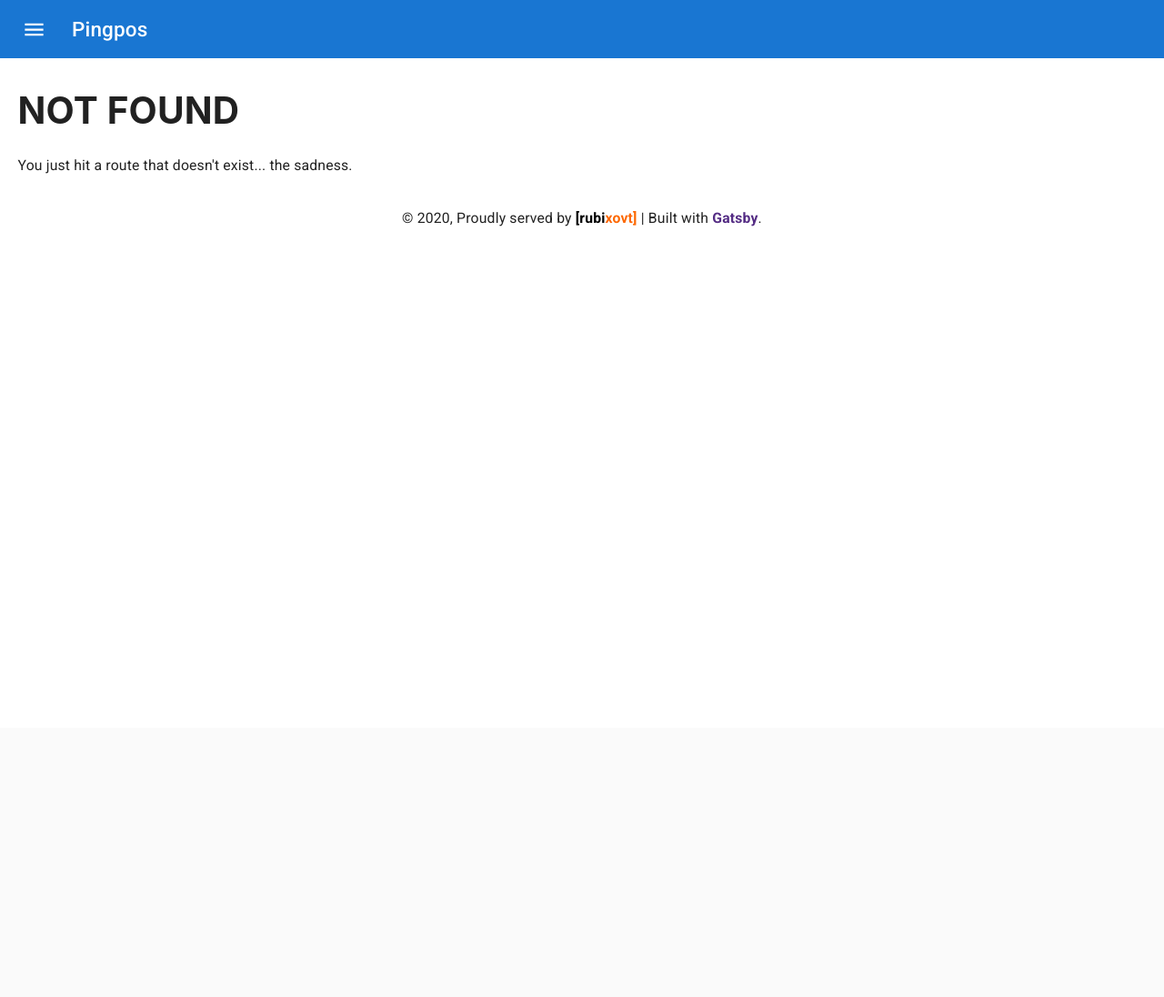
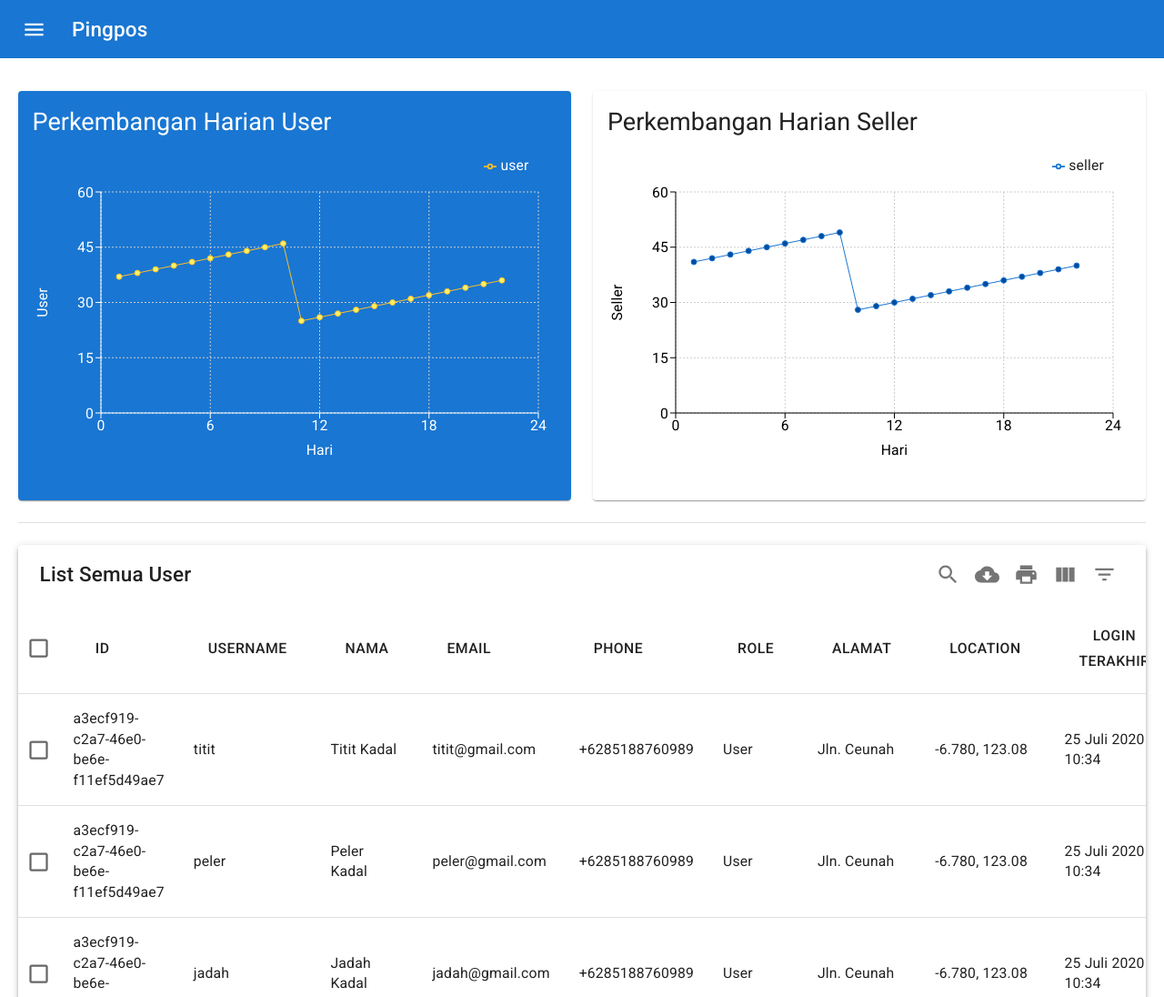
Before and after one commit to padulkemid/pingvent-client, a Gatsby site: page /member in a window 1280 px wide. Before the commit this address had no page. Shown: the top 1096 px of the page at 91% size. Before the commit the page ends 800 px from the top, so only its background shows below. Built offline with nearby package versions, Linux system fonts and the light colour scheme; Gatsby itself is replaced by a stand-in of ours.

Commit message:
Changed user to member     - added user and seller chart     - stepper on edit user inside table

```diff
--- a/src/components/header.js
+++ b/src/components/header.js
@@ -158,12 +158,12 @@ const Header = ({ siteTitle }) => {
               <ListItemText>Barang</ListItemText>
             </ListItem>
           </Link>
-          <Link to="/user">
+          <Link to="/member">
             <ListItem button>
               <ListItemIcon>
                 <PeopleIcon />
               </ListItemIcon>
-              <ListItemText>User</ListItemText>
+              <ListItemText>Member</ListItemText>
             </ListItem>
           </Link>
         </List>
--- /dev/null
+++ b/src/components/user_chart.js
@@ -0,0 +1,136 @@
+import React from 'react';
+
+// @material-ui core
+import Paper from '@material-ui/core/Paper';
+import Typography from '@material-ui/core/Typography';
+import { makeStyles, useTheme } from '@material-ui/core/styles';
+
+// clsx
+import clsx from 'clsx';
+
+// recharts
+import {
+  LineChart,
+  XAxis,
+  YAxis,
+  Line,
+  Tooltip,
+  Legend,
+  Label,
+  ResponsiveContainer,
+  CartesianGrid,
+} from 'recharts';
+
+const useStyles = makeStyles((theme) => ({
+  paper: {
+    marginBottom: theme.spacing(3),
+    padding: theme.spacing(2),
+    display: 'flex',
+    overflow: 'auto',
+    flexDirection: 'column',
+    height: 450,
+  },
+  user: {
+    backgroundColor: theme.palette.primary.main,
+    color: theme.palette.primary.contrastText,
+  },
+}));
+
+// chart data
+const createData = (user, seller, day) => {
+  return { user, seller, day };
+};
+
+const data = [
+  createData(37, 41, 1),
+  createData(38, 42, 2),
+  createData(39, 43, 3),
+  createData(40, 44, 4),
+  createData(41, 45, 5),
+  createData(42, 46, 6),
+  createData(43, 47, 7),
+  createData(44, 48, 8),
+  createData(45, 49, 9),
+  createData(46, 28, 10),
+  createData(25, 29, 11),
+  createData(26, 30, 12),
+  createData(27, 31, 13),
+  createData(28, 32, 14),
+  createData(29, 33, 15),
+  createData(30, 34, 16),
+  createData(31, 35, 17),
+  createData(32, 36, 18),
+  createData(33, 37, 19),
+  createData(34, 38, 20),
+  createData(35, 39, 21),
+  createData(36, 40, 22),
+];
+
+export default ({ type }) => {
+  const theme = useTheme();
+  const classes = useStyles();
+
+  return (
+    <Paper
+      className={
+        type === 'user' ? clsx(classes.paper, classes.user) : classes.paper
+      }>
+      <Typography component="h1" variant="h5" color="inherit" gutterBottom>
+        {type === 'user'
+          ? 'Perkembangan Harian User'
+          : 'Perkembangan Harian Seller'}
+      </Typography>
+      <ResponsiveContainer>
+        <LineChart
+          data={data}
+          margin={{
+            top: 10,
+            right: 20,
+            bottom: 50,
+            left: 15,
+          }}>
+          <CartesianGrid strokeDasharray="2 2" />
+          <XAxis
+            dataKey="day"
+            type="number"
+            stroke={type === 'user' ? 'white' : 'black'}>
+            <Label
+              position="bottom"
+              fill={type === 'user' ? 'white' : 'black'}
+              style={{
+                textAnchor: 'middle',
+              }}>
+              Hari
+            </Label>
+          </XAxis>
+          <Tooltip />
+          <Legend verticalAlign="top" align="right" height={40} />
+          <YAxis stroke={type === 'user' ? 'white' : 'black'}>
+            <Label
+              angle={270}
+              position="left"
+              fill={type === 'user' ? 'white' : 'black'}
+              style={{
+                textAnchor: 'middle',
+              }}>
+              {type === 'user' ? 'User' : 'Seller'}
+            </Label>
+          </YAxis>
+          <Line
+            dataKey={type === 'user' ? 'user' : 'seller'}
+            stroke={
+              type === 'user'
+                ? theme.palette.secondary.main
+                : theme.palette.primary.main
+            }
+            fill={
+              type === 'user'
+                ? theme.palette.secondary.light
+                : theme.palette.primary.dark
+            }
+          />
+        </LineChart>
+      </ResponsiveContainer>
+    </Paper>
+  );
+};
--- /dev/null
+++ b/src/pages/member.js
@@ -0,0 +1,27 @@
+import React from 'react';
+
+import Layout from '../components/layout';
+import SEO from '../components/seo';
+import UserTable from '../components/user_table';
+import UserChart from '../components/user_chart';
+
+import Grid from '@material-ui/core/Grid';
+import Divider from '@material-ui/core/Divider';
+
+export default () => {
+  return (
+    <Layout>
+      <SEO title="User List Toko Ceunah" />
+      <Grid container spacing={3}>
+        <Grid item xs={12} md={6}>
+          <UserChart type="user" />
+        </Grid>
+        <Grid item xs={12} md={6}>
+          <UserChart type="seller" />
+        </Grid>
+      </Grid>
+      <Divider />
+      <UserTable />
+    </Layout>
+  );
+};
```
Also changed, not shown: src/pages/user.js (deleted, +0 -14 lines).
